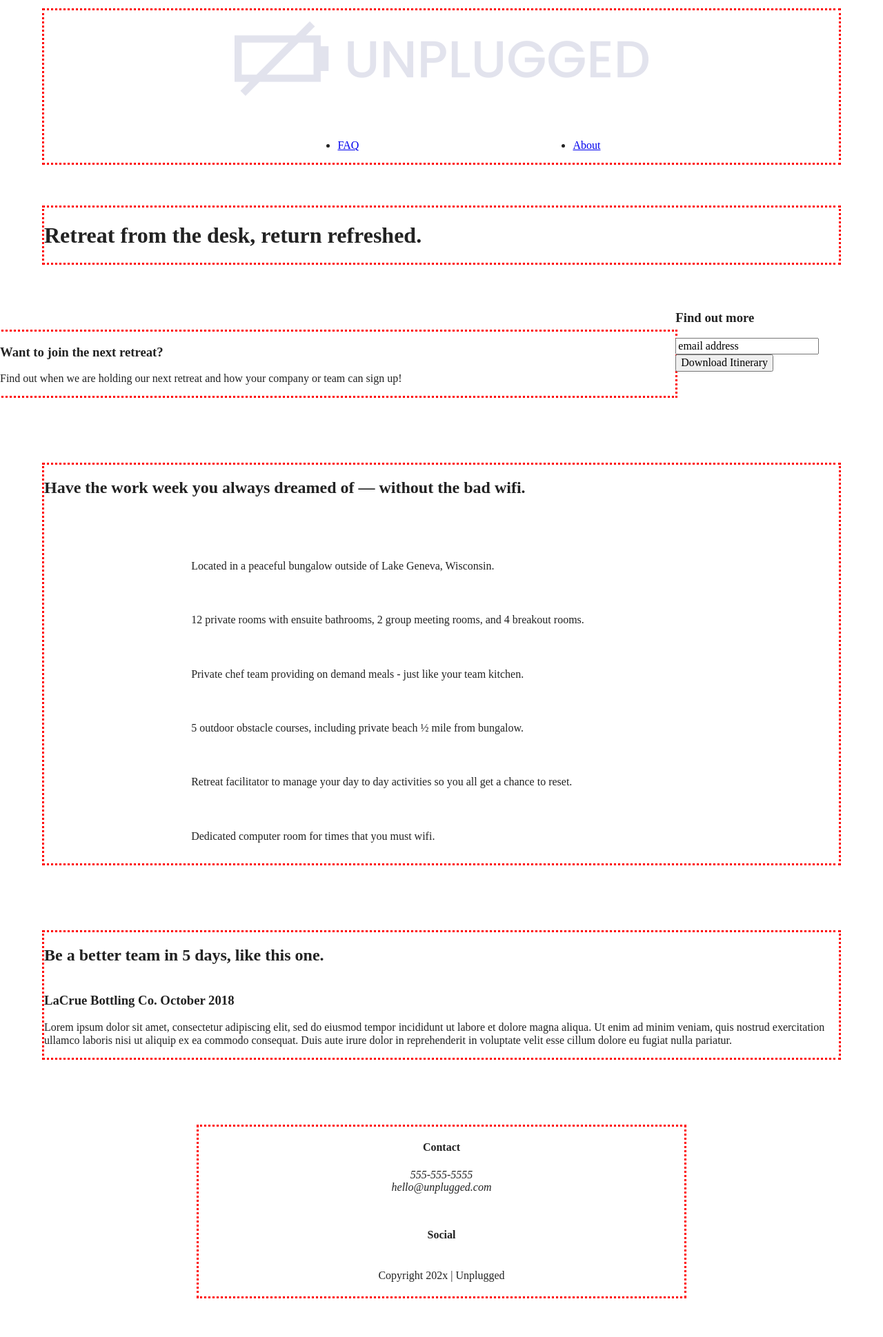
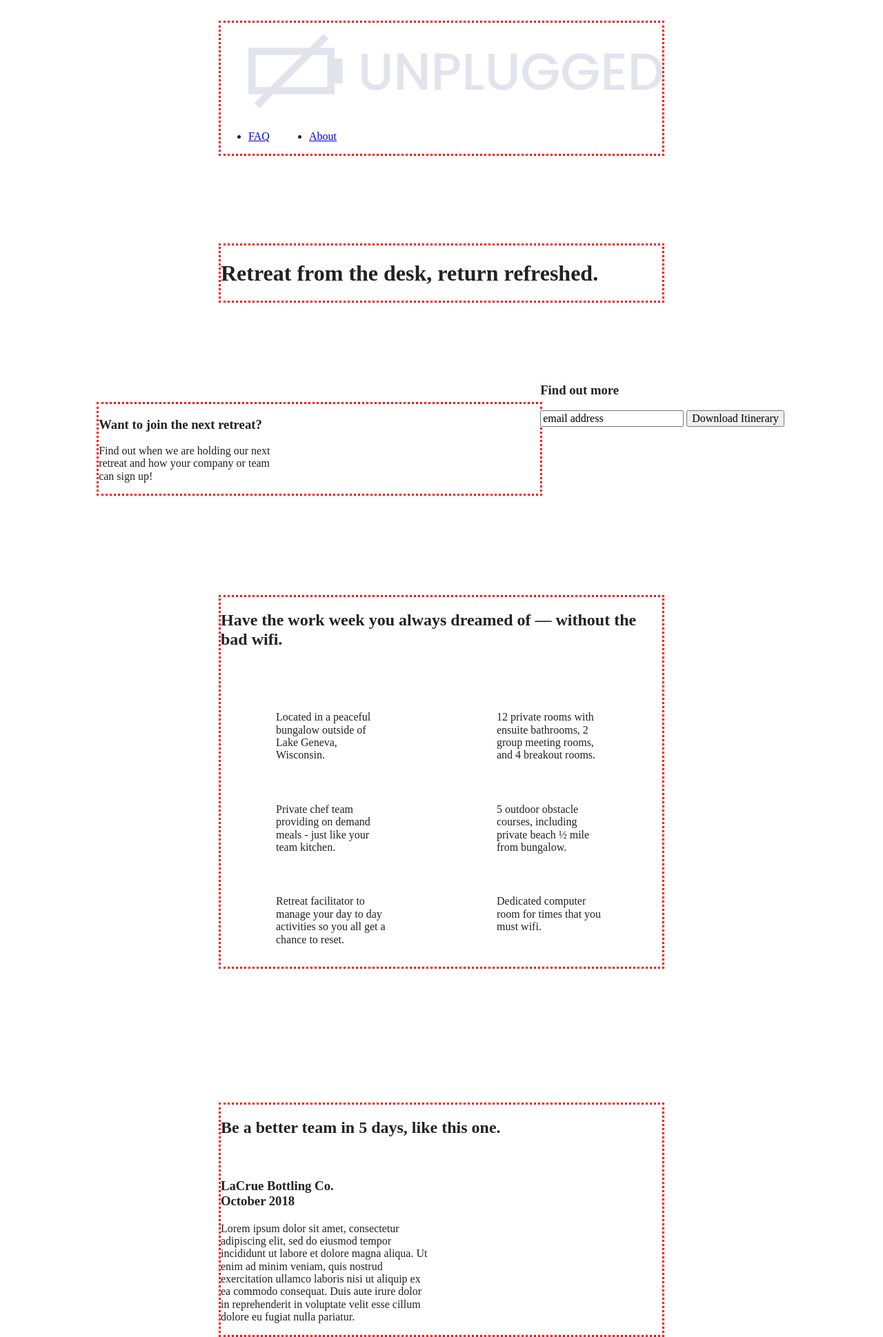
Before and after one commit to Phil-k1978/unplugged-v-two, a website built with Parcel: page index.html in a window 1280 px wide. Shown: the top 1939 px of the page at 69% size. Built offline with nearby package versions, Linux system fonts and the light colour scheme.

Commit message:
Coded styles for tablet media query

```diff
--- a/css/main.css
+++ b/css/main.css
@@ -361,8 +361,142 @@ aside {
    Modify as content requires.
    ========================================================================== */
 
-@media only screen and (min-width: 35em) {
-  /* Style adjustments for viewports that meet the condition */
+/* **********************  Unplugged Media Queries Section ***************** */
+
+/* **********************  Tablet Homepage ******************* */
+
+@media only screen and (min-width: 768px) {
+ /*Tablet styles here*/
+}
+
+
+/* General styles */
+.content-wrapper {
+  max-width: 640px;
+  margin: 100px 0;
+}
+
+/* Header */
+
+header {
+  padding: 33px 0;
+
+}
+
+header .content-wrapper {
+    width: 100%;
+    justify-content: space-between;
+}
+
+header nav {
+  width: 20%;
+}
+
+header nav ul {
+  justify-content: space-between;
+}
+
+.header-divider {
+  display: none;
+}
+
+/* Hero Area */
+
+/* Aside */
+aside .content-wrapper {
+  margin: 50px 0;
+  display: flex;
+  justify-content: space-between;
+  align-content: flex-start;
+}
+
+aside .content-wrapper .form-description,
+aside .content-wrapper .form {
+  width: 40%;
+  margin: 0;
+}
+
+/* Features */
+
+.features article {
+  display: flex;
+  align-items: center;
+  flex-flow: column wrap;
+  flex-basis: 50%;
+}
+
+.features .features-item-description {
+  width: 50%
+}
+
+/* Reviews */
+.reviews article {
+  display: flex;
+  justify-content: space-between;
+}
+
+.reviews article div {
+  width: 48%;
+}
+
+/* Footer */
+footer .content-wrapper {
+  width: 65%;
+}
+
+.footer-content {
+  display: flex;
+  justify-content: space-between;
+  align-items: center;
+}
+
+footer .contact {
+  margin-bottom: 0;
+}
+
+footer .copyright {
+  width: 100%;
+}
+
+/* ********  End of Tablet HomePAge  ********** */
+
+/* ******** Tablet About Page **************** */
+
+.mission-content {
+  display: flex;
+  justify-content: space-between;
+  align-items: flex-start;
+  padding-top: 20px;
+}
+
+.mission-content p {
+  width: 43%;
+}
+
+.contact-section .content-wrapper h2 {
+  width: 80%;
+}
+
+.contact-content {
+  display: flex;
+  justify-content: space-between;
+  align-items: flex-start;
+}
+
+/* **********  End of About Tablet Styles ******** */
+
+/* ********** Tablet FAQ page ********************* */
+
+.faq .content-wrapper {
+  justify-content: space-between;
+}
+
+.faq-content {
+  flex-basis: 45%;
+}
+
+.faq h2 {
+  width: 100%;
 }
 
 @media print,
@@ -377,6 +511,7 @@ aside {
    Inlined to avoid the additional HTTP request:
    https://www.phpied.com/delay-loading-your-print-css/
    ========================================================================== */
+
 
 @media print {
   *,
```
